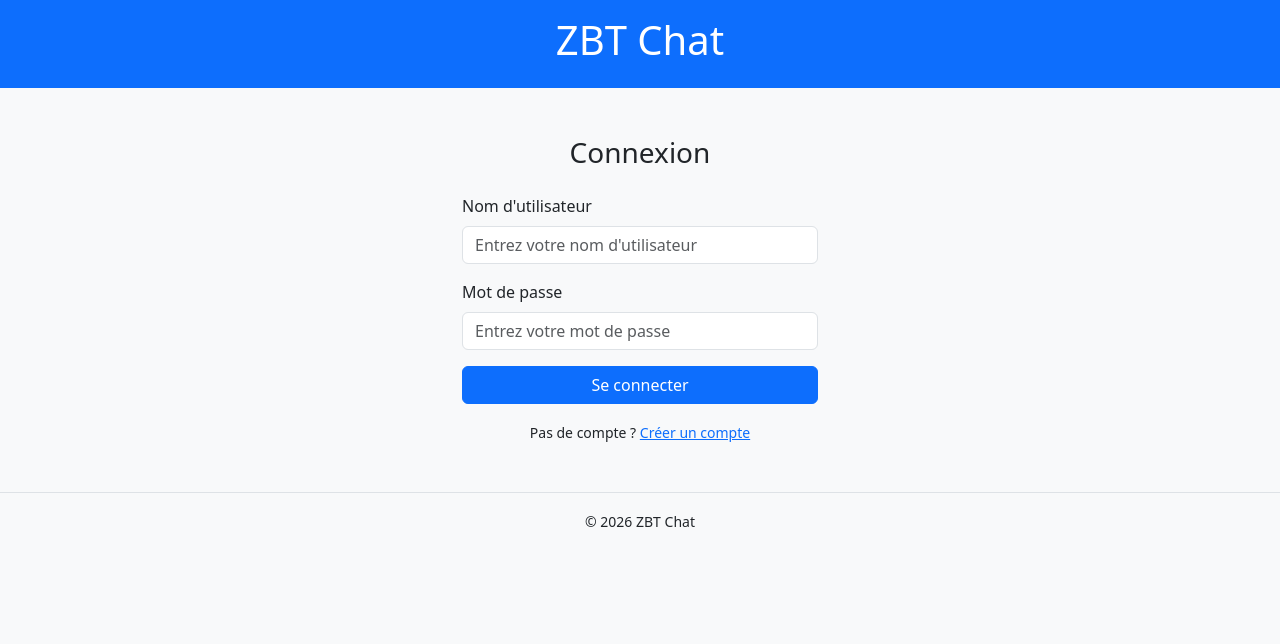
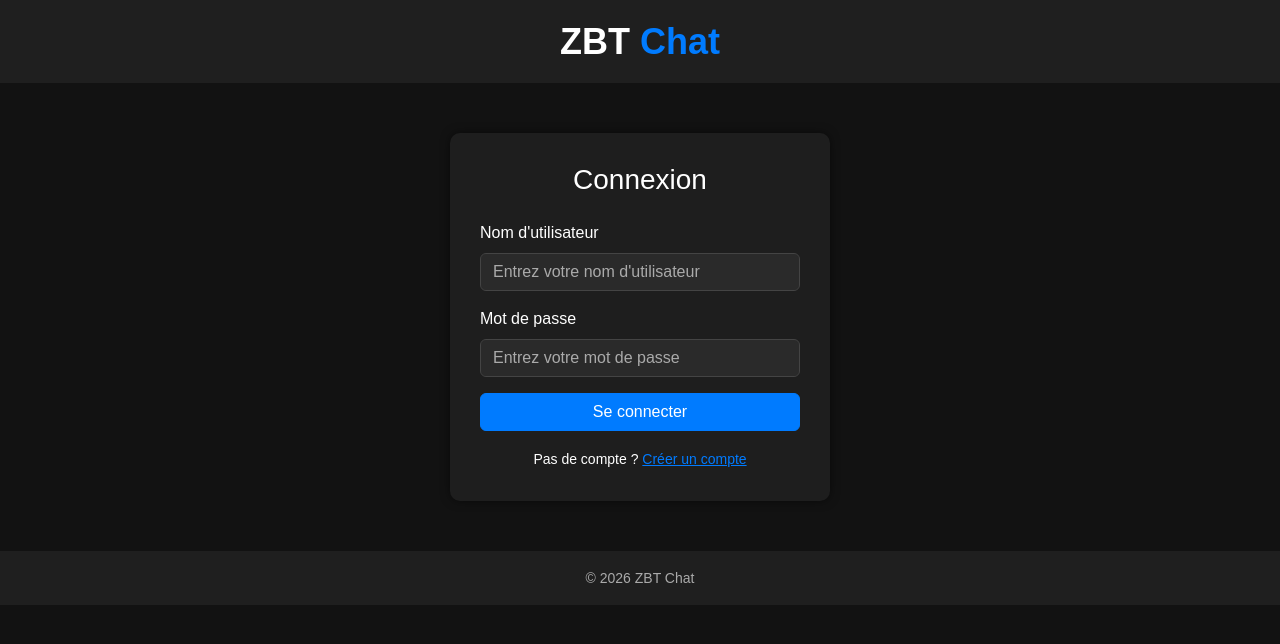
Before and after one commit to codeenlocks/ZBT-Chat, a Django app: page /accounts/login/ in a window 1280 px wide. Shown: the top 644 px of the page. Run offline with Django 5.2, Linux system fonts and the light colour scheme.

Commit message:
style login

```diff
--- a/templates/registration/login.html
+++ b/templates/registration/login.html
@@ -1,4 +1,5 @@
-{% load static %} <!DOCTYPE html>
+{% load static %}
+<!DOCTYPE html>
 <html lang="fr">
 <head>
     <meta charset="UTF-8">
@@ -8,14 +9,93 @@
     <!-- Bootstrap CSS -->
     <link href="https://cdn.jsdelivr.net/npm/bootstrap@5.3.2/dist/css/bootstrap.min.css" rel="stylesheet">
 
-    <!-- CSS personnalisé -->
-    <link rel="stylesheet" href="{% static 'css/style.css' %}">
+    <!-- CSS intégré -->
+    <style>
+        /* Mode nuit pour toute la page */
+        body {
+            background-color: #121212; /* fond sombre */
+            color: #ffffff;            /* texte clair */
+            font-family: Arial, sans-serif;
+        }
+
+        /* Titre principal ZBT Chat */
+        #main-title {
+            font-size: 36px;
+            font-weight: bold;
+            text-align: center;
+            margin: 0;
+        }
+
+        #main-title span {
+            color: #007bff; /* "Chat" en bleu */
+        }
+
+        header {
+            background-color: #1f1f1f; /* fond sombre pour header */
+            padding: 20px 0;
+        }
+
+        main {
+            margin-top: 50px;
+        }
+
+        /* Card de connexion */
+        .col-md-4 {
+            background-color: #1e1e1e; /* fond sombre pour le formulaire */
+            padding: 30px;
+            border-radius: 10px;
+            box-shadow: 0 0 10px rgba(0,0,0,0.5);
+        }
+
+        /* Titres secondaires */
+        h3 {
+            color: #ffffff;
+        }
+
+        /* Champs de formulaire */
+        input.form-control {
+            background-color: #2a2a2a;
+            border: 1px solid #444;
+            color: #ffffff;
+        }
+
+        input.form-control::placeholder {
+            color: #aaaaaa; /* texte du placeholder gris clair */
+        }
+
+        /* Bouton */
+        .btn-primary {
+            background-color: #007bff;
+            border-color: #007bff;
+        }
+
+        .btn-primary:hover {
+            background-color: #0056b3;
+            border-color: #0056b3;
+        }
+
+        /* Footer */
+        footer {
+            background-color: #1f1f1f;
+            color: #aaaaaa;
+            margin-top: 50px;
+            padding: 15px 0;
+        }
+
+        a {
+            color: #007bff;
+        }
+
+        a:hover {
+            color: #0056b3;
+        }
+    </style>
 </head>
-<body class="bg-light">
+<body>
 
-    <header class="bg-primary text-white py-3 mb-4">
-        <div class="container text-center">
-            <h1>ZBT Chat</h1>
+    <header>
+        <div class="container">
+            <h1 id="main-title">ZBT <span>Chat</span></h1>
         </div>
     </header>
 
@@ -57,7 +137,7 @@
         </div>
     </main>
 
-    <footer class="bg-light text-center py-3 mt-5 border-top">
+    <footer class="text-center">
         <small>&copy; 2026 ZBT Chat</small>
     </footer>
 
```
